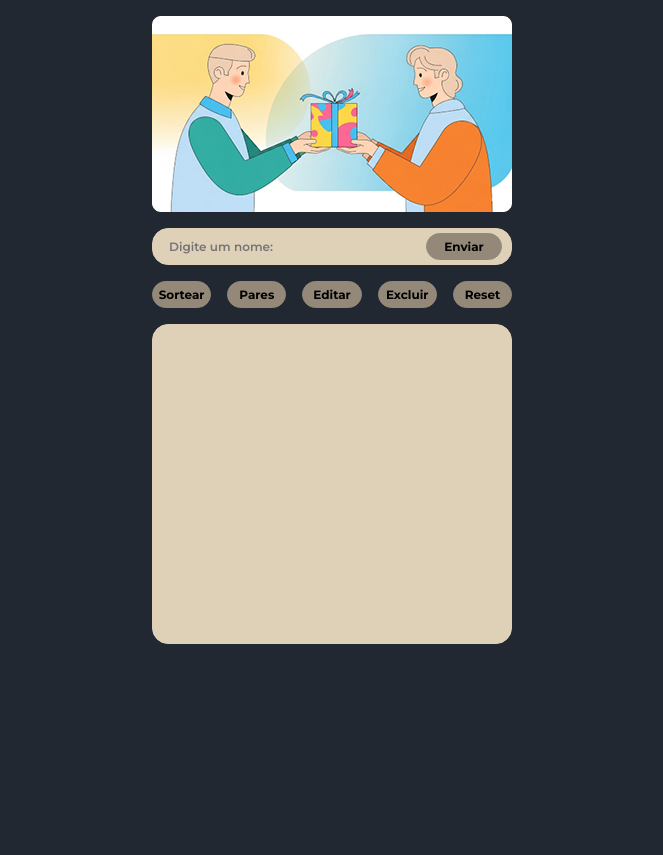
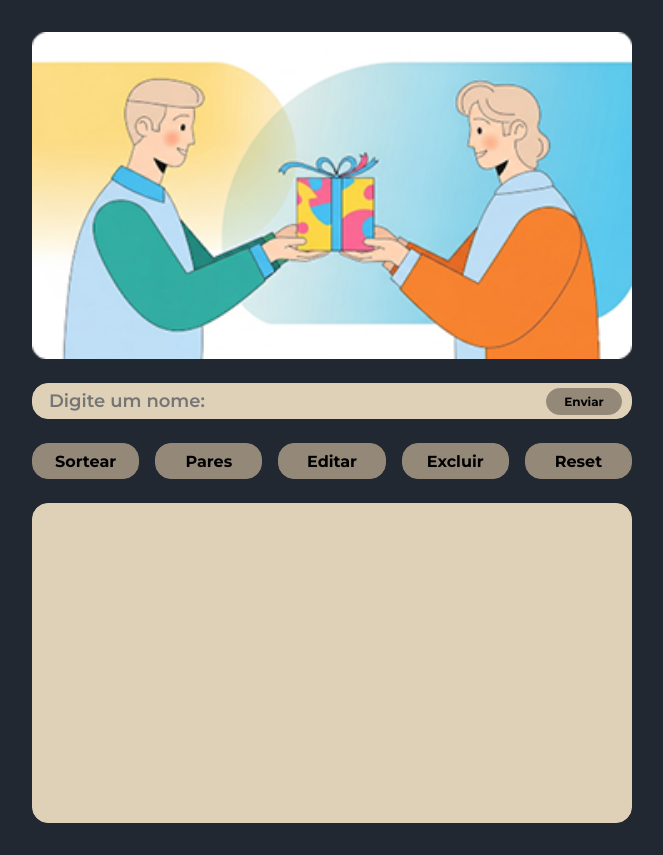
Before and after one commit to LinsVitor/Desafio-Amigo-Secreto, a plain HTML site: page index.html in a window 1280 px wide. Shown: the whole page, without its empty margins (308-971 px from the left). Before the commit the page ends 800 px from the top, so only its background shows below. Drawn offline with Linux system fonts and the light colour scheme.

Commit message:
FEAT: Design responsivo para telas maiores.

```diff
--- a/style.css
+++ b/style.css
@@ -14,6 +14,7 @@
 }
 
 body {
+    min-height: 100vh;
     width: 100%;
     background-color: var(--cor-primaria);
     padding-top: 1rem;
@@ -115,3 +116,51 @@ body {
     font-size: 12px;
     font-weight: bold;
 }
+
+@media (min-width: 1024px) {
+
+    body {
+        min-height: 100vh;
+        display: flex;
+        justify-content: center;
+        align-items: center;
+        padding: 0;
+    }
+
+  .container {
+    max-width: 800px;
+    margin: 0 auto;
+    gap: 1.5rem;
+    padding: 2rem 0;
+  }
+
+  .imagem {
+    width: 100%;
+    max-width: 100%;
+    height: auto;
+  }
+
+  .container_input,
+  .container_nomes_lista {
+    width: 100%;
+    max-width: 600px;
+    min-width: 350px;
+  }
+
+  .container_input_nome,
+  .container_input_texto,
+  .container_nomes_lista {
+    font-size: 18px;
+    width: 100%;
+    max-width: 600px;
+  }
+
+  .container_botoes_botao {
+    font-size: 16px;
+    height: 2.2rem;
+  }
+
+  .container_botoes {
+    max-width: 600px;
+  }
+}
```
